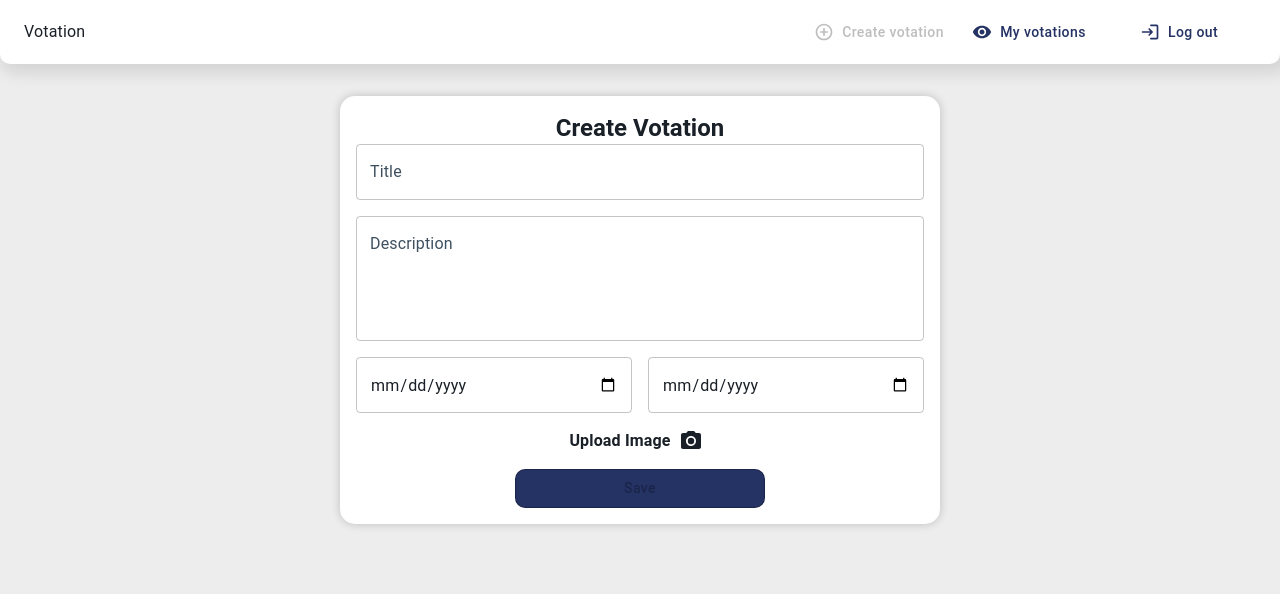
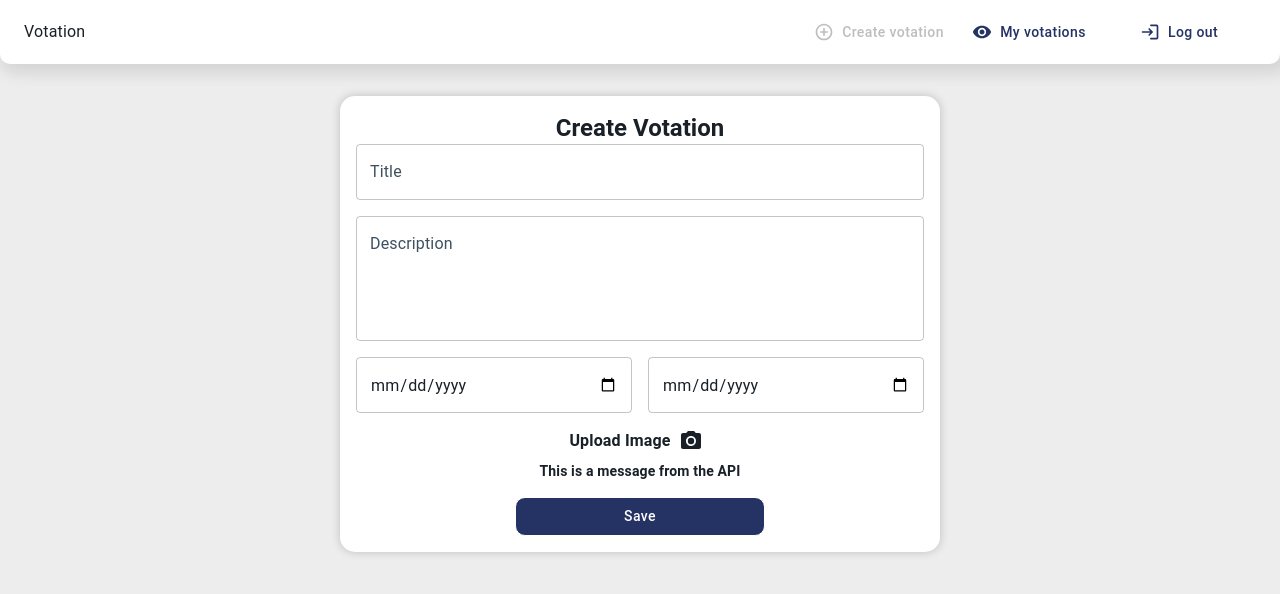
Before and after one commit to JsMarenco/system-vote, a Next.js app: page /create-votation in a window 1280 px wide. Shown: the top 594 px of the page. Built offline with nearby package versions, Linux system fonts and the light colour scheme.

Commit message:
Message section was add

```diff
--- a/src/pages/create-votation/index.tsx
+++ b/src/pages/create-votation/index.tsx
@@ -7,6 +7,8 @@ import { PhotoCamera } from '@mui/icons-material'
 import { containedButtonStyle } from '../../styles/buttons'
 
 export default function CreateVotation() {
+  const [apiMessage, setApiMessage] = useState('This is a message from the API')
+
   const [loading, setLoading] = useState(false)
   const [title, setTitle] = useState('')
   const [description, setDescription] = useState('')
@@ -123,6 +125,15 @@ export default function CreateVotation() {
           </IconButton>
         </label>
 
+        <Typography
+          variant="body2"
+          color="text.primary"
+          sx={{ fontWeight: 'bold', mb: 2, }}
+          align="center"
+        >
+          {apiMessage}
+        </Typography>
+
         <Button
           variant="text"
           sx={{
@@ -133,7 +144,7 @@ export default function CreateVotation() {
             color: 'common.white',
             mt: 1,
           }}
-          disabled={(!title || !description || !startDate || !endDate) || loading}
+          disabled={loading}
         >
           Save
         </Button>
```
Also changed, not shown: src/pages/forgot-password/index.tsx (+12 -0 lines), src/pages/login/index.tsx (+11 -0 lines), src/pages/reset-password/index.tsx (+12 -0 lines).
